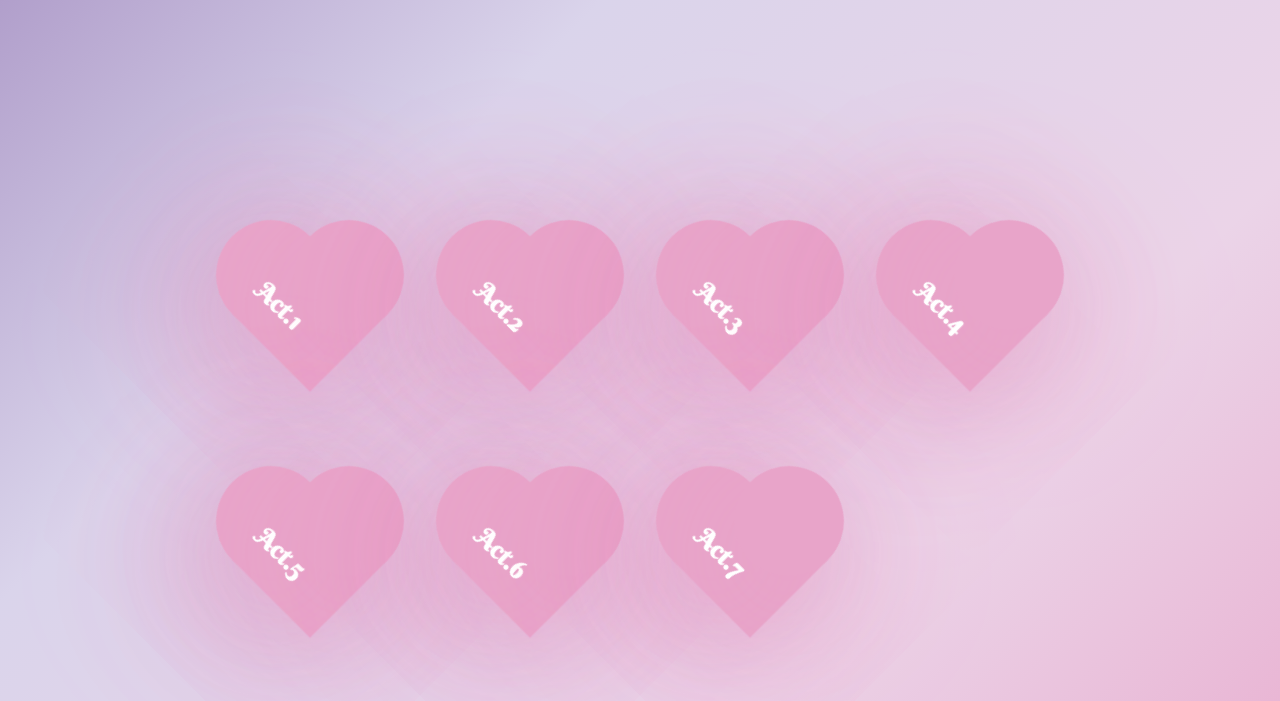
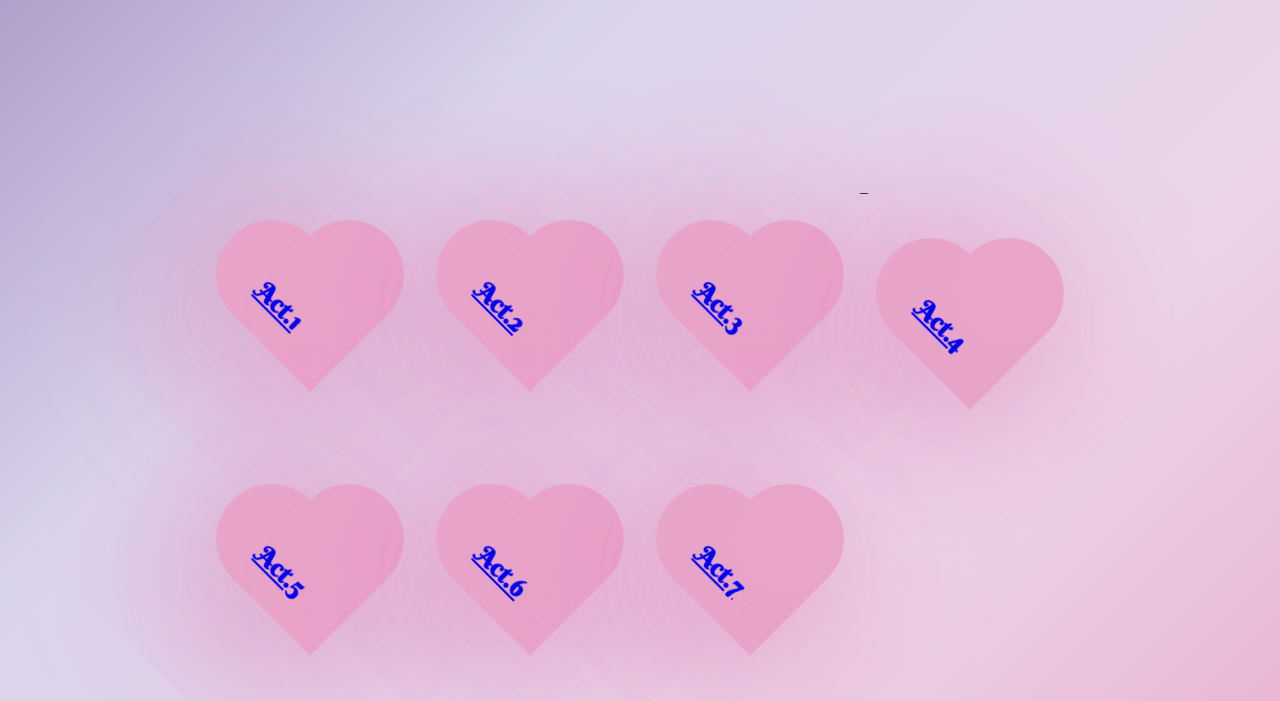
Before and after one commit to Christelgran/Porfolio, a plain HTML site: page index.html in a window 1280 px wide. Shown: the part 251-952 px from the top of the page. Drawn offline with Linux system fonts and the light colour scheme.

Commit message:
Update index.html

```diff
--- a/index.html
+++ b/index.html
@@ -24,25 +24,25 @@
             <div class="contenedor">
 
                     <div class="corazones" id="uno">
-                        <h2>Act.1</h2>
+                        <h2><a href="https://christelgran.github.io/Porfolio/Primer_HTML/index.html">Act.1</a></h2>
                     </div>
                     <div class="corazones" id="dos">
-                        <h2>Act.2</h2>
-                    </div>
+                        <h2><a href="https://christelgran.github.io/Porfolio/Horario/index.html">Act.2</a></h2>
+                    </div>_
                     <div class="corazones" id="tres">
-                        <h2>Act.3</h2>
+                        <h2><a href="https://christelgran.github.io/Porfolio/vengadores/index.html">Act.3</a></h2>
                     </div>
                     <div class="corazones" id="cuatro">
-                        <h2>Act.4</h2>
+                        <h2><a href="https://christelgran.github.io/Porfolio/primera web/index.html">Act.4</a></h2>
                     </div>
                     <div class="corazones" id="cinco">
-                        <h2>Act.5</h2>
+                        <h2><a href="https://christelgran.github.io/Porfolio/caricatura/index.html">Act.5</a></h2>
                     </div>
                     <div class="corazones" id="seis">
-                        <h2>Act.6</h2>
+                        <h2><a href="https://christelgran.github.io/Porfolio/cabecera/index.html">Act.6</a></h2>
                     </div>
                     <div class="corazones" id="siete">
-                        <h2>Act.7</h2>
+                        <h2><a href="https://christelgran.github.io/Porfolio/semaforo/index.html">Act.7</a></h2>
                     </div>
 
 
```
